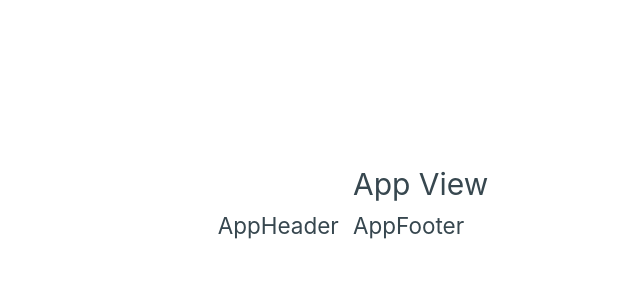
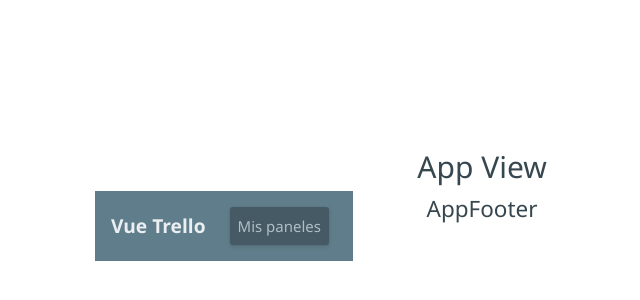
Before and after one commit to lucianogarriga/client-vue-app, a Vue app in the folder vue-trello/trello-app/: page / in a window 1280 px wide. Shown: the part 198-498 px from the top of the page, without its empty margins (287-927 px from the left). Built offline with nearby package versions, Linux system fonts and the light colour scheme.

Commit message:
Start with AppHeader component - Add new styles to header tag and btn

```diff
--- a/vue-trello/trello-app/package.json
+++ b/vue-trello/trello-app/package.json
@@ -17,6 +17,7 @@
     "@vitejs/plugin-vue": "^4.5.1",
     "eslint": "^8.49.0",
     "eslint-plugin-vue": "^9.17.0",
+    "sass": "^1.69.5",
     "vite": "^5.0.5"
   }
 }
--- a/vue-trello/trello-app/src/assets/main.css
+++ b/vue-trello/trello-app/src/assets/main.css
@@ -1,11 +1,12 @@
 @import './base.css';
 
 #app {
+  box-sizing: border-box;
   max-width: 1280px;
   margin: 0 auto;
+  text-align: center;
   padding: 0;
-  font-weight: normal;
-  box-sizing: border-box;
+  font-family: 'Segoe UI', Tahoma, Geneva, Verdana, sans-serif;
   color: #37474f;
 }
 
--- a/vue-trello/trello-app/src/components/AppHeader.vue
+++ b/vue-trello/trello-app/src/components/AppHeader.vue
@@ -1,15 +1,44 @@
 <template>
-    <div>
-        <h2>AppHeader</h2>
-    </div>
+  <header>
+    <span class="title">Vue Trello</span>
+    <router-link to="/" class="btn-header">Mis paneles</router-link>
+  </header>
 </template>
 
 <script>
 export default {
-    name: 'AppHeader'
-}
+  name: "AppHeader",
+};
 </script>
 
-<style>
+<style lang="scss" scoped>
+header {
+  background-color: #607d8b;
+  display: flex;
+  flex-direction: row;
+  justify-content: flex-start;
+  margin: 0;
+  padding: 1rem;
 
+  .title {
+    align-self: center;
+    color: #eceff1;
+    font-size: 1.2rem;
+    font-weight: bold;
+    margin-right: 1rem;
+  }
+}
+.btn-header{
+    background-color: #455A64;
+    border: none;
+    border-radius: 3px;
+    box-shadow: 0 0 0 0.5px rgba(49,49,93,.03),
+    0 2px 5px 0 rgba(49,49,03,.1),
+    0 1px 2px 0 rgba(0,0,0,.08);
+    color: #B0BeC5;
+    cursor: pointer;
+    text-decoration: none;
+    padding: 0.5rem;
+    margin: 0 0.5rem;
+}
 </style>
```
Also changed, not shown: vue-trello/trello-app/src/App.vue (+4 -3 lines), 1 other file (tests, documents, lock files or other folders).
